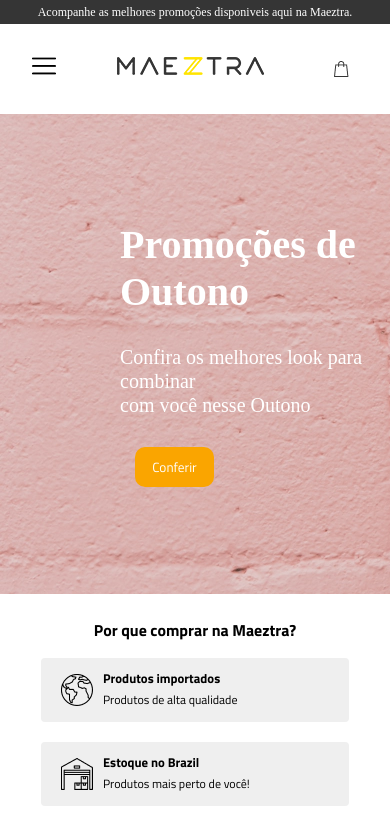
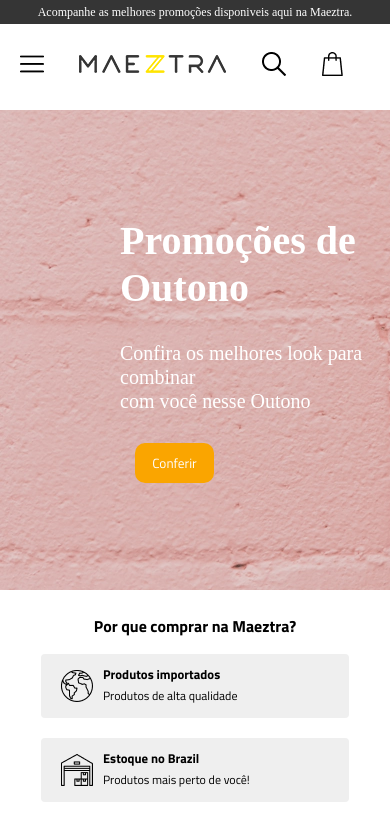
Before and after one commit to AlexsandroNeves/loja, a React (Vite) app: page / in a window 390 px wide. Shown: the top 822 px of the page. Built offline with nearby package versions, Linux system fonts and the light colour scheme.

Commit message:
ajuste no layout

```diff
--- a/src/Components/header/Header.jsx
+++ b/src/Components/header/Header.jsx
@@ -4,6 +4,8 @@ import user from '../../assets/img/user.png'
 import favoritos from '../../assets/img/favoritos.png'
 import carrinho from '../../assets/img/carrinho.png'
 import menuMobile from '../../assets/img/drawer.png'
+import lupa  from '../../assets/img/lupa.png'
+import shopping  from '../../assets/img/icon-shopping.png'
 import '../header/header.css'
 import { Button } from "../../ComponentsStyles/Components";
 const Header = () => {
@@ -21,6 +23,14 @@ const Header = () => {
 
                     <div>
                         <img src={logo} alt="Logo Maeztra" />
+                    </div>
+
+                    <div className="lupa--icon">
+                        <img src={lupa} alt="Lupa" />
+                    </div>
+
+                    <div className="icon--shopping">
+                        <img src={shopping} alt="Lupa" />
                     </div>
 
                     <div className="container--pesquisa">
--- a/src/Components/header/header.css
+++ b/src/Components/header/header.css
@@ -61,13 +61,14 @@
     font-size: 14px;
 }
 
-.hamb--mobile{
+.hamb--mobile,.lupa--icon, .icon--shopping{
     display: none;
 }
 
+
 @media (max-width: 800px) {
 
-    .hamb--mobile{
+    .hamb--mobile,.lupa--icon,.icon--shopping{
         display: block;
     }
 
@@ -86,9 +87,7 @@
     }
 
     div.icon--carrinho{
-        border: unset;
+      display: none;
     }
-    div.icon--carrinho p {
-        display: none;
-    }
+
 }
```
Also changed, not shown: src/assets/img/icon-shopping.png (added), src/assets/img/lupa.png (added).
